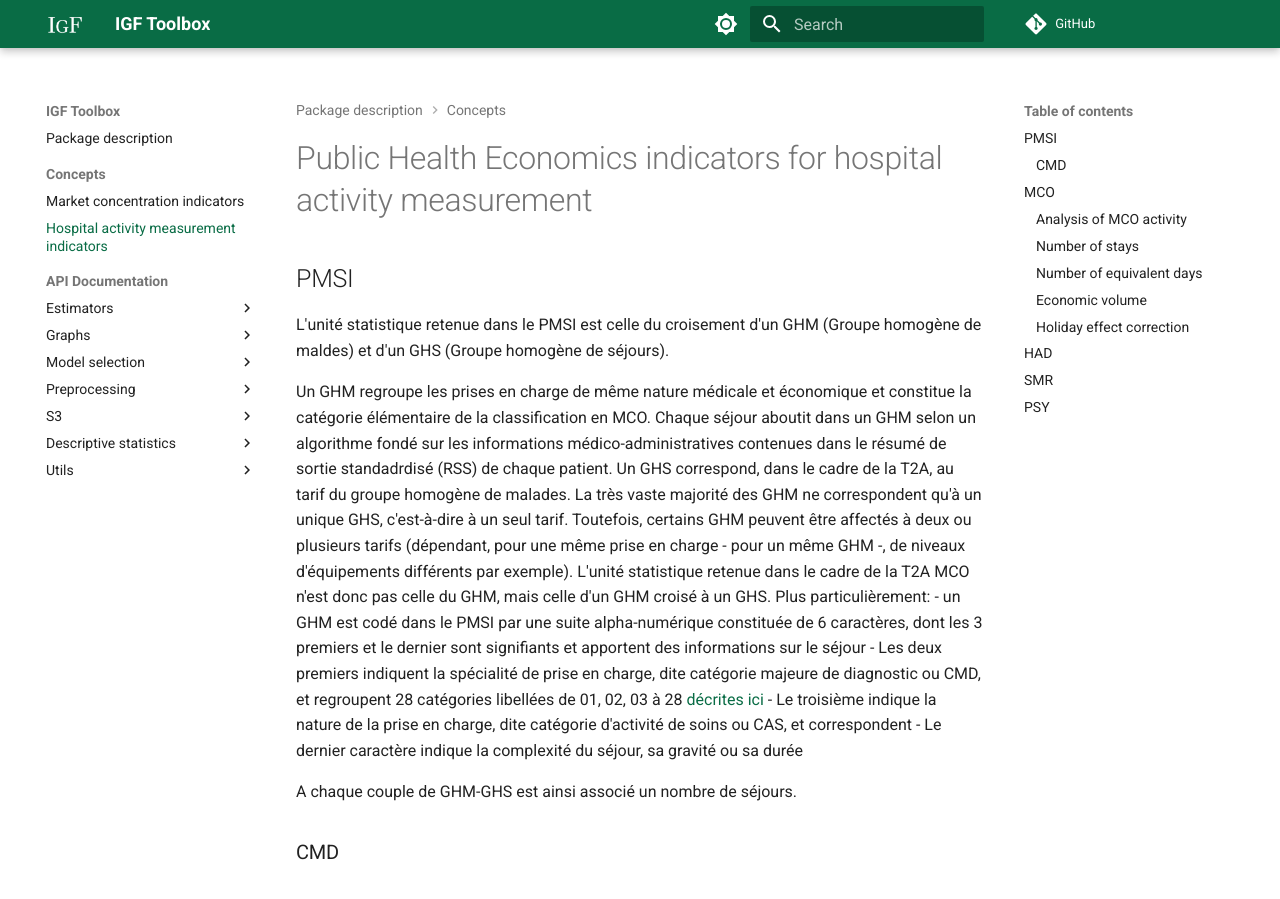
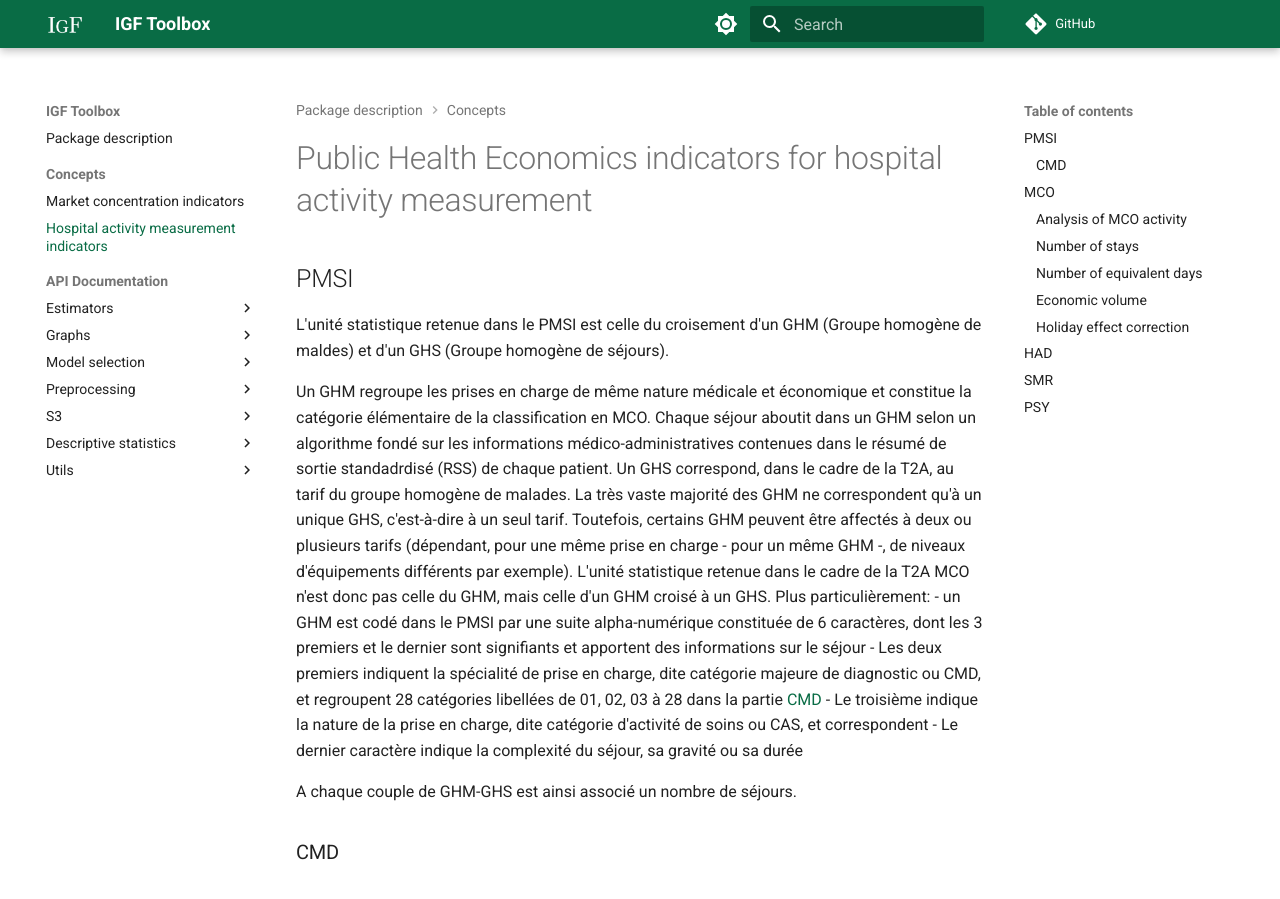
Before and after one commit to IGF-PSD/igf_toolbox, an MkDocs documentation site: the page built from docs/concepts/HOSPITAL_ACTIVITY.md, in a window 1280 px wide and 900 px high. Built offline with MkDocs 1.6.1 and Material for MkDocs 9.7.7, drawn with Linux system fonts in a browser that asks for light colours; comment, search, counter and statistics services are not loaded.

Commit message:
Update HOSPITAL_ACTIVITY.md

```diff
--- a/docs/concepts/HOSPITAL_ACTIVITY.md
+++ b/docs/concepts/HOSPITAL_ACTIVITY.md
@@ -6,7 +6,7 @@
 
 Un GHM regroupe les prises en charge de même nature médicale et économique et constitue la catégorie élémentaire de la classification en MCO. Chaque séjour aboutit dans un GHM selon un algorithme fondé sur les informations médico-administratives contenues dans le résumé de sortie standadrdisé (RSS) de chaque patient. Un GHS correspond, dans le cadre de la T2A, au tarif du groupe homogène de malades. La très vaste majorité des GHM ne correspondent qu'à un unique GHS, c'est-à-dire à un seul tarif. Toutefois, certains GHM peuvent être affectés à deux ou plusieurs tarifs (dépendant, pour une même prise en charge - pour un même GHM -, de niveaux d'équipements différents par exemple). L'unité statistique retenue dans le cadre de la T2A MCO n'est donc pas celle du GHM, mais celle d'un GHM croisé à un GHS. Plus particulièrement:
 - un GHM est codé dans le PMSI par une suite alpha-numérique constituée de 6 caractères, dont les 3 premiers et le dernier sont signifiants et apportent des informations sur le séjour
-  - Les deux premiers indiquent la spécialité de prise en charge, dite catégorie majeure de diagnostic ou CMD, et regroupent 28 catégories libellées de 01, 02, 03 à 28 [décrites ici](# Number of equivalent days)
+  - Les deux premiers indiquent la spécialité de prise en charge, dite catégorie majeure de diagnostic ou CMD, et regroupent 28 catégories libellées de 01, 02, 03 à 28 dans la partie [CMD](#number-of-equivalent-days)
   - Le troisième indique la nature de la prise en charge, dite catégorie d'activité de soins ou CAS, et correspondent
   - Le dernier caractère indique la complexité du séjour, sa gravité ou sa durée
 
```
